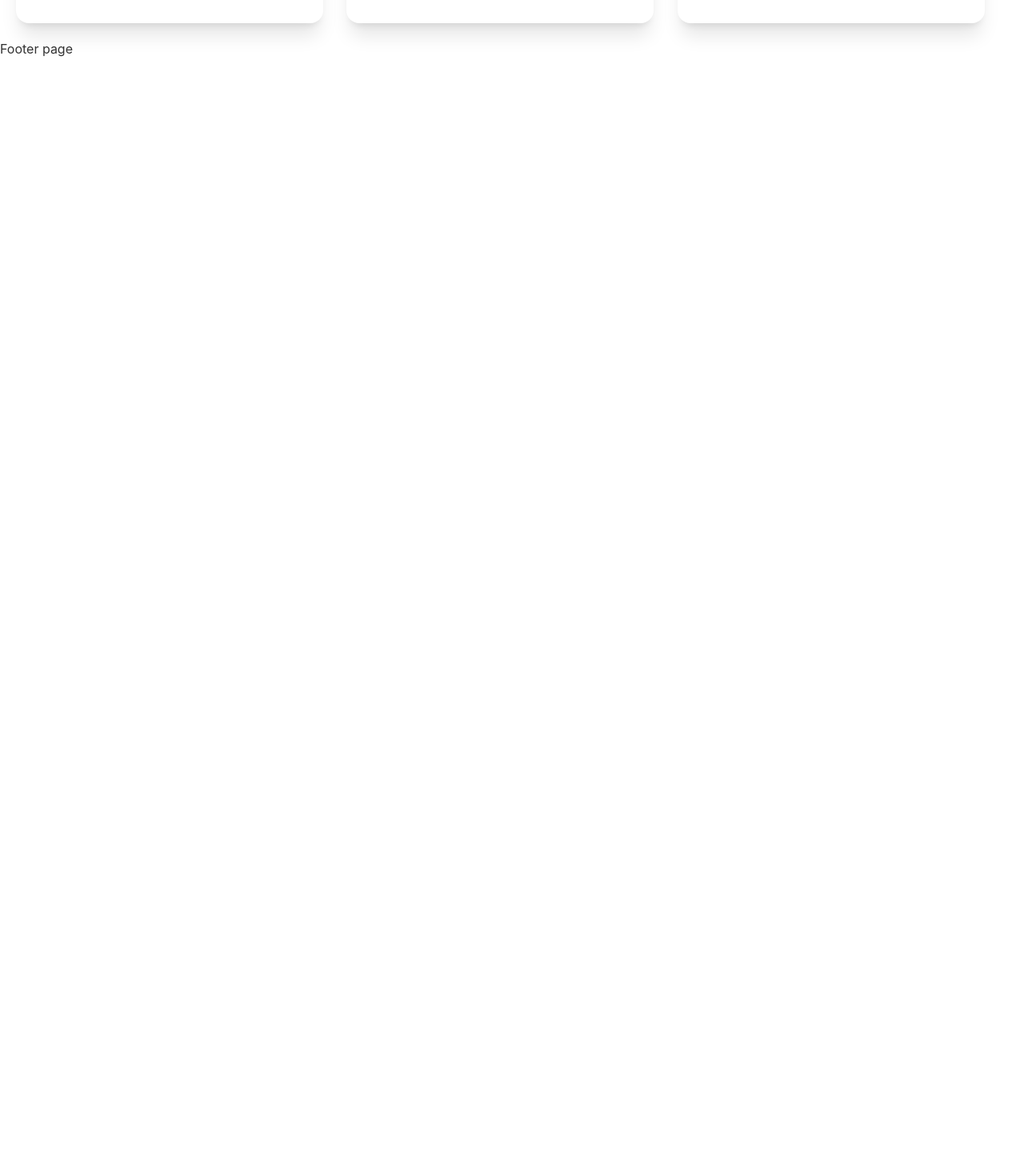
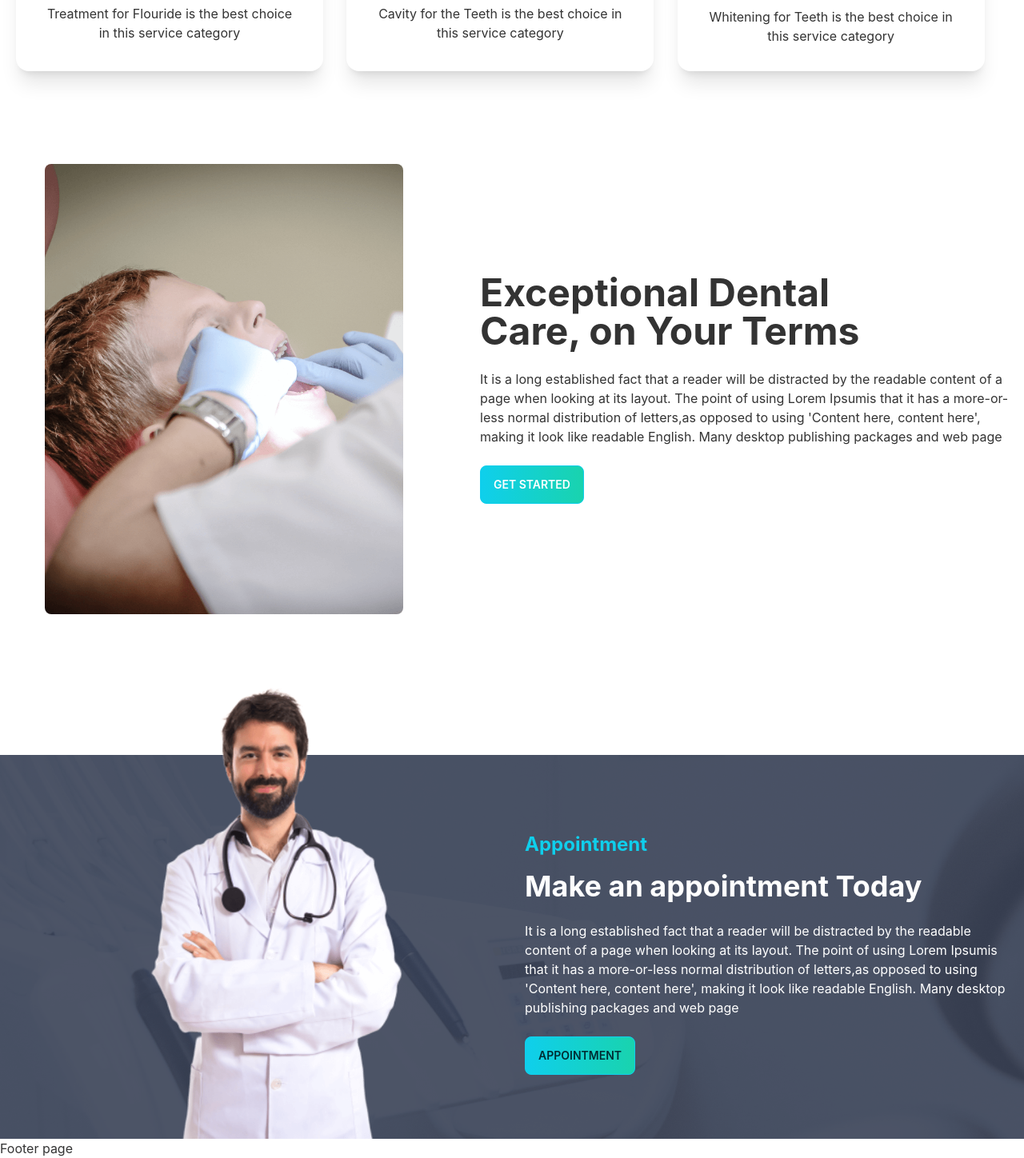
Before and after one commit to Shariful7834/Doctor-portal, a React (Create React App) app: page / in a window 1280 px wide. Shown: the part 960-2408 px from the top of the page at 80% size. Before the commit the page ends 1033 px from the top, so only its background shows below. Built offline with nearby package versions, Linux system fonts and the light colour scheme.

Commit message:
Added Section for appointment

```diff
--- a/src/Pages/Home/Banner/Banner.js
+++ b/src/Pages/Home/Banner/Banner.js
@@ -1,6 +1,7 @@
 import React from "react";
 import chair from "../../../assets/images/chair.png";
 import bg from "../../../assets/images/bg.png";
+import PrimaryButton from "../../../components/PrimaryButton";
 
 const Banner = () => {
   return (
@@ -14,9 +15,7 @@
             excepturi exercitationem quasi. In deleniti eaque aut repudiandae et
             a id nisi.
           </p>
-          <button className="btn btn-primary bg-gradient-to-r from-primary to-secondary">
-            Get Started
-          </button>
+          <PrimaryButton>Get Started</PrimaryButton>
         </div>
       </div>
     </div>
--- /dev/null
+++ b/src/Pages/Home/HeroContent/HeroContent.js
@@ -0,0 +1,33 @@
+import React from "react";
+import treatment from "../../../assets/images/treatment.png";
+const HeroContent = () => {
+  return (
+    <div className="hero mt-20 ">
+      <div className="hero-content flex-col lg:flex-row">
+        <img
+          src={treatment}
+          className="w-1/2 ml-10 max-w-md rounded-lg  "
+          alt="heroImge"
+        />
+        <div className="ml-20 bg-none">
+          <h1 className="text-5xl font-bold">
+            Exceptional Dental <br /> Care, on Your Terms
+          </h1>
+          <p className="py-6">
+            It is a long established fact that a reader will be distracted by
+            the readable content of a page when looking at its layout. The point
+            of using Lorem Ipsumis that it has a more-or-less normal
+            distribution of letters,as opposed to using 'Content here, content
+            here', making it look like readable English. Many desktop publishing
+            packages and web page
+          </p>
+          <button className="btn btn-primary  bg-gradient-to-r from-primary to-secondary text-white">
+            Get Started
+          </button>
+        </div>
+      </div>
+    </div>
+  );
+};
+
+export default HeroContent;
--- a/src/Pages/Home/Home/Home.js
+++ b/src/Pages/Home/Home/Home.js
@@ -2,6 +2,8 @@
 import CardsInfo from "../../CardsInfo/CardsInfo";
 import ServiceCards from "../../ServiceCards/ServiceCards";
 import Banner from "../Banner/Banner";
+import HeroContent from "../HeroContent/HeroContent";
+import MakeAppointment from "../MakeAppointment/MakeAppointment";
 
 const Home = () => {
   return (
@@ -9,6 +11,8 @@
       <Banner></Banner>
       <CardsInfo></CardsInfo>
       <ServiceCards></ServiceCards>
+      <HeroContent></HeroContent>
+      <MakeAppointment></MakeAppointment>
     </div>
   );
 };
--- /dev/null
+++ b/src/Pages/Home/MakeAppointment/MakeAppointment.js
@@ -0,0 +1,35 @@
+import React from "react";
+import appointment from "../../../assets/images/appointment.png";
+import doctor from "../../../assets/images/doctor.png";
+import PrimaryButton from "../../../components/PrimaryButton";
+
+const MakeAppointment = () => {
+  return (
+    <div className="hero mt-40" style={{ background: `url(${appointment})` }}>
+      <div className="hero-content flex-col lg:flex-row -mb-4">
+        <img
+          src={doctor}
+          className="lg:w-1/2 -mt-40 rounded-lg hidden md:block lg:block "
+          alt=""
+        />
+        <div>
+          <h3 className="text-primary text-2xl mb-4 font-bold">Appointment</h3>
+          <h1 className="text-4xl font-bold text-white">
+            Make an appointment Today
+          </h1>
+          <p className="py-6 text-white">
+            It is a long established fact that a reader will be distracted by
+            the readable content of a page when looking at its layout. The point
+            of using Lorem Ipsumis that it has a more-or-less normal
+            distribution of letters,as opposed to using 'Content here, content
+            here', making it look like readable English. Many desktop publishing
+            packages and web page
+          </p>
+          <PrimaryButton>Appointment</PrimaryButton>
+        </div>
+      </div>
+    </div>
+  );
+};
+
+export default MakeAppointment;
--- a/src/Pages/ServiceCards/ServiceCards.js
+++ b/src/Pages/ServiceCards/ServiceCards.js
@@ -31,7 +31,7 @@
 
   return (
     <div>
-      <div className="text-center mt-10">
+      <div className="text-center mt-20 mb-10">
         <h3 className="text-2xl text-primary font-bold">Our Services</h3>
         <h2 className="text-4xl font-bold">Service We provide</h2>
       </div>
--- /dev/null
+++ b/src/components/PrimaryButton.js
@@ -0,0 +1,11 @@
+import React from "react";
+
+const PrimaryButton = ({ children }) => {
+  return (
+    <button className="btn btn-primary bg-gradient-to-r from-primary to-secondary">
+      {children}
+    </button>
+  );
+};
+
+export default PrimaryButton;
```
